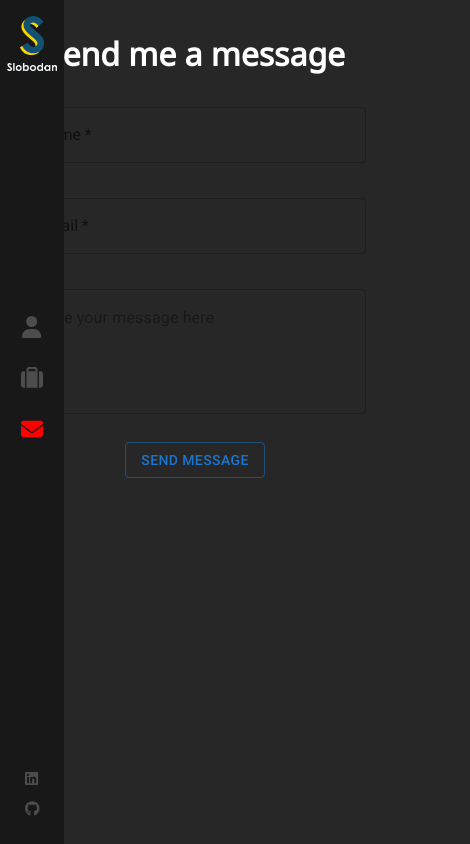
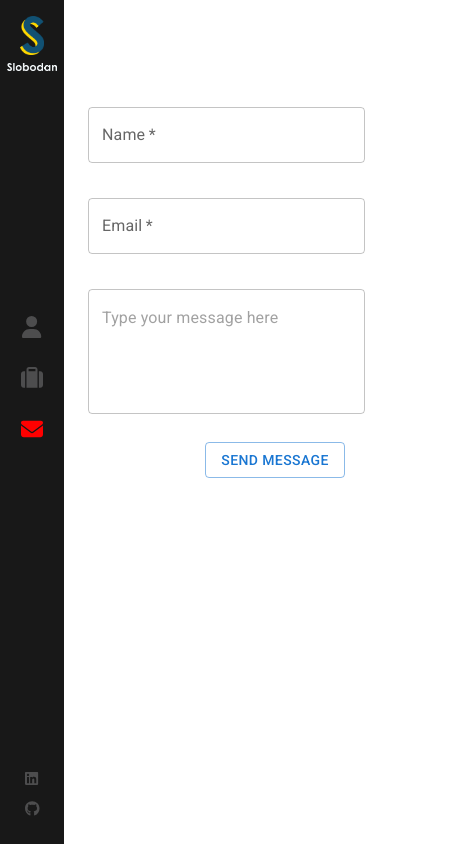
Before and after one commit to brunash/portfolio, a React (Create React App) app: page /contact in a window 390 px wide. Shown: the whole page, 470 px wide, since content can reach past the window. Built offline with nearby package versions, Linux system fonts and the light colour scheme.

Commit message:
making projects more responsive

```diff
--- a/src/components/Contact/Contact.js
+++ b/src/components/Contact/Contact.js
@@ -68,8 +68,9 @@ const Contact = () => {
             <div className='contact__title--container'>
             <h3 className='contact__title'>Send me a message</h3>
             </div>
-            <form ref={form} onSubmit={sendEmail}>
+            <form ref={form} onSubmit={sendEmail} className="contact__form">
                 <TextField
+                className='contact__input'
                 required
                 type='text'
                 name='name'
@@ -86,6 +87,7 @@ const Contact = () => {
                 />
                 <TextField
                 required
+                className='contact__input'
                 type='email'
                 name='email'
                 autoComplete="off"
@@ -103,6 +105,7 @@ const Contact = () => {
                 <TextField
                 multiline
                 required
+                className='contact__input'
                 type='text'
                 autoComplete="off"
                 sx={{
--- a/src/components/Contact/Contact.scss
+++ b/src/components/Contact/Contact.scss
@@ -6,16 +6,25 @@ form{
     gap: 1.2rem;
 }
 .contact {
-    margin: auto 1rem;
+    // margin: auto 1rem auto 3rem;
+    margin-left: 5rem;
     font-family: 'NotoSans';
     display: flex;
     flex-direction: column;
+    width: 100%;
+
     @include tablet {
         display: flex;
         margin: auto 8rem;
     }
     @include desktop {
         margin: auto 18rem;
+    }
+    // &__form {
+    //     width: 20rem;
+    // }
+    &__input {
+        width: 75%;
     }
 }
 
--- a/src/constants/Constants.js
+++ b/src/constants/Constants.js
@@ -44,7 +44,7 @@ export const projects = [{
         tags: ['JavaScript ', 'React ', 'Redux '
             ,'Express ', 'MongoDB'
         ],
-        source: 'https://github.com/brunash/brainStation-bandsite.git',
+        source: 'https://github.com/brunash/memories-project',
         id: 5,
     },
 ];
--- a/src/main.scss
+++ b/src/main.scss
@@ -6,7 +6,7 @@ $primary-color: #ffd700;
 
 
 html {
-    background-color: rgba(0, 0, 0, 0.849);
+    background-color: rgba(255, 255, 255, 0.849);
     color: #6521ff;
     font-family: 'NotoSans',Verdana, Geneva, Tahoma, sans-serif;
 }
```
